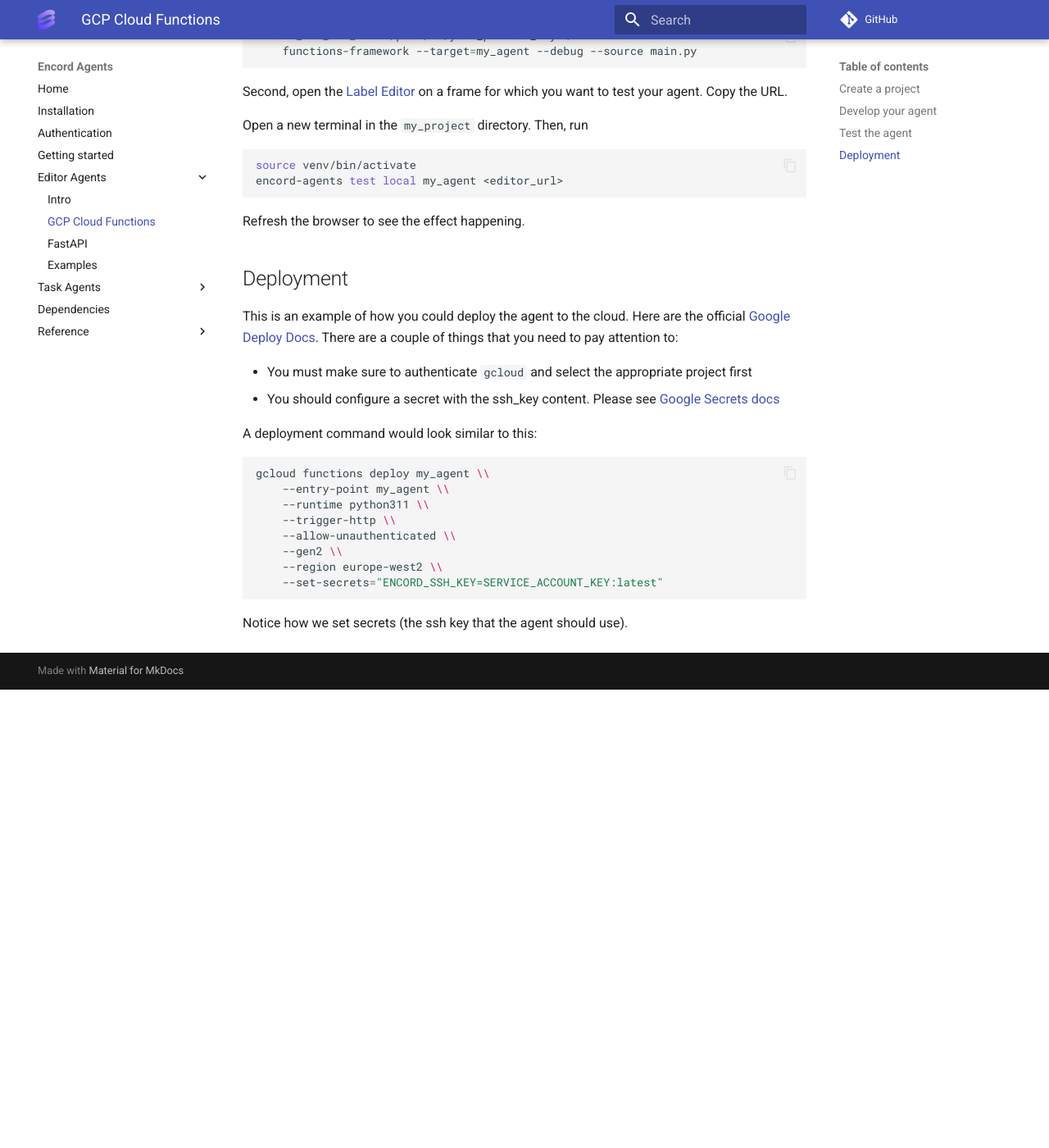
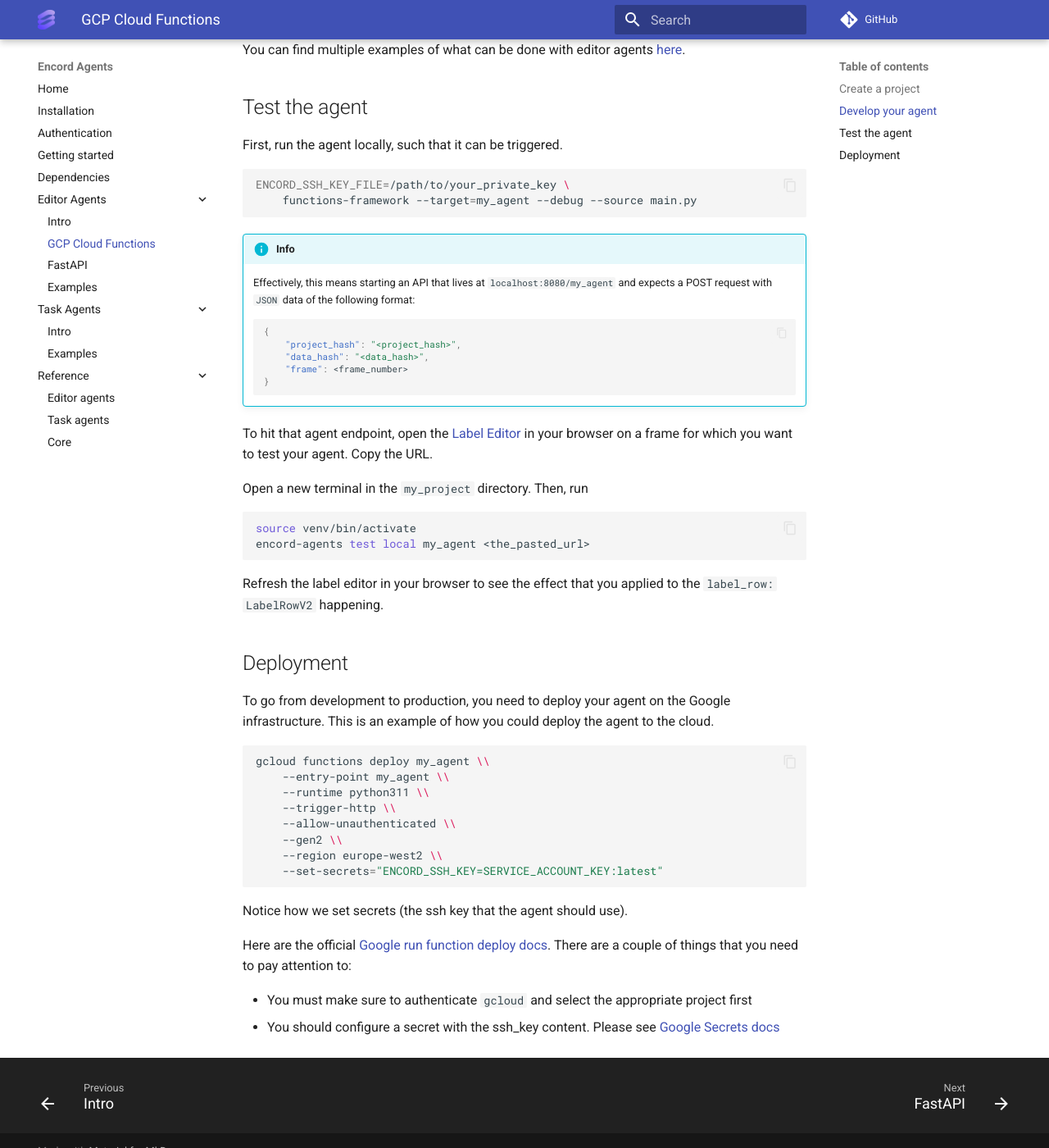
Before and after one commit to phelim-h/encord-agents, an MkDocs documentation site: the page built from docs/editor_agents/gcp.md, in a window 1280 px wide and 1400 px high, scrolled down 1387 px. Shown: the whole window at 82% size. Built offline with MkDocs 1.6.1 and Material for MkDocs 9.7.7, drawn with Linux system fonts in a browser that asks for light colours; comment, search, counter and statistics services are not loaded; before the commit the page ends 2228 px from its top, so only the background shows below that; some of the changed text lies outside the part shown.

Commit message:
Docs/more examples and clean up (#7)
* make links to next document, polish readme a bit, make a concrete example on landing page

* as many additional docs as possible

````diff
--- a/docs/editor_agents/gcp.md
+++ b/docs/editor_agents/gcp.md
@@ -1,6 +1,11 @@
 # Google Cloud Run Functions
 
-> ⚠️ Before we begin, please make sure that you have [authentication](/authentication) covered.
+!!! warning
+    ⚠️ Before we begin, please make sure that you have [authentication](/authentication) covered.
+
+!!! info
+    This example shows the general structure of how to build a GCP cloud function.
+    For concrete implementations of agents with specific abilities, please see the [examples section](../examples/).
 
 ## Create a project
 
@@ -11,7 +16,7 @@
 cd my_project
 ```
 
-Create a new virtual environment.
+Create and source a new virtual environment.
 
 ```
 python -m venv venv
@@ -63,28 +68,32 @@
     functions-framework --target=my_agent --debug --source main.py
 ```
 
-Second, open the [Label Editor](https://docs.encord.com/platform-documentation/Annotate/annotate-label-editor) on a frame for which you want to test your agent. Copy the URL.
+!!! info
+    Effectively, this means starting an API that lives at `localhost:8080/my_agent` and expects a POST request with `JSON` data of the following format:
+    ```json
+    {
+        "project_hash": "<project_hash>",
+        "data_hash": "<data_hash>",
+        "frame": <frame_number>
+    }
+    ```
+
+To hit that agent endpoint, open the [Label Editor](https://docs.encord.com/platform-documentation/Annotate/annotate-label-editor) in your browser on a frame for which you want to test your agent. Copy the URL.
 
 Open a new terminal in the `my_project` directory.
 Then, run
 
 ```shell
 source venv/bin/activate
-encord-agents test local my_agent <editor_url>
+encord-agents test local my_agent <the_pasted_url>
 ```
 
-Refresh the browser to see the effect happening.
+Refresh the label editor in your browser to see the effect that you applied to the `label_row: LabelRowV2` happening.
 
 ## Deployment
 
+To go from development to production, you need to deploy your agent on the Google infrastructure.
 This is an example of how you could deploy the agent to the cloud.
-Here are the official [Google Deploy Docs](https://cloud.google.com/functions/docs/create-deploy-gcloud).
-There are a couple of things that you need to pay attention to:
-
-- You must make sure to authenticate `gcloud` and select the appropriate project first
-- You should configure a secret with the ssh_key content. Please see [Google Secrets docs](https://cloud.google.com/functions/docs/configuring/secrets)
-
-A deployment command would look similar to this:
 
 ```shell
 gcloud functions deploy my_agent \\
@@ -98,3 +107,9 @@
 ```
 
 Notice how we set secrets (the ssh key that the agent should use).
+
+Here are the official [Google run function deploy docs](https://cloud.google.com/functions/docs/create-deploy-gcloud).
+There are a couple of things that you need to pay attention to:
+
+- You must make sure to authenticate `gcloud` and select the appropriate project first
+- You should configure a secret with the ssh_key content. Please see [Google Secrets docs](https://cloud.google.com/functions/docs/configuring/secrets)
--- a/mkdocs.yml
+++ b/mkdocs.yml
@@ -10,12 +10,15 @@
   name: "material"
   features:
     - content.code.copy
+    - navigation.footer
+    - navigation.expand
 
 nav:
   - "Home": index.md
   - "Installation": installation.md
   - "Authentication": authentication.md
   - "Getting started": getting_started.md
+  - "Dependencies": dependencies.md
   - "Editor Agents":
       - "Intro": editor_agents/index.md
       - "GCP Cloud Functions": editor_agents/gcp.md
@@ -24,7 +27,6 @@
   - "Task Agents":
       - "Intro": task_agents/index.md
       - "Examples": task_agents/examples/index.md
-  - "Dependencies": dependencies.md
   - "Reference":
       - "Editor agents": reference/editor_agents.md
       - "Task agents": reference/task_agents.md
@@ -38,15 +40,25 @@
       anchor_linenums: true
       line_spans: __span
       pygments_lang_class: true
+  - pymdownx.superfences:
+      custom_fences:
+        - name: mermaid
+          class: mermaid
+          format: !!python/name:pymdownx.superfences.fence_code_format
   - pymdownx.inlinehilite
   - pymdownx.snippets
   - pymdownx.superfences
   - attr_list
   - md_in_html
+  - admonition
+  - pymdownx.details
+  - pymdownx.superfences
 
 plugins:
   - search
   - codeinclude
+  - git-revision-date-localized: # Shows last update date
+      enable_creation_date: true
   - mkdocstrings:
       handlers:
         python:
--- a/pyproject.toml
+++ b/pyproject.toml
@@ -32,6 +32,7 @@
 mkdocs-glightbox = "^0.4.0"
 ruff = "^0.6.9"
 mkdocs-codeinclude-plugin = {git = "https://github.com/frederik-encord/mkdocs-codeinclude-plugin.git"}
+mkdocs-git-revision-date-localized-plugin = "^1.3.0"
 
 
 [tool.poetry.scripts]
````
Also changed, not shown: other parts of docs/editor_agents/gcp.md (+1 -1 lines), README.md (+15 -13 lines), docs/code_examples/tasks/prioritize_by_data_title_specific.py (added, +18 -0 lines), docs/editor_agents/fastapi.md (+99 -0 lines), docs/editor_agents/index.md (+51 -6 lines), docs/index.md (+7 -4 lines), docs/assets/examples/tasks_agents/prioritize_by_title_workflow.png, 1 other file.
